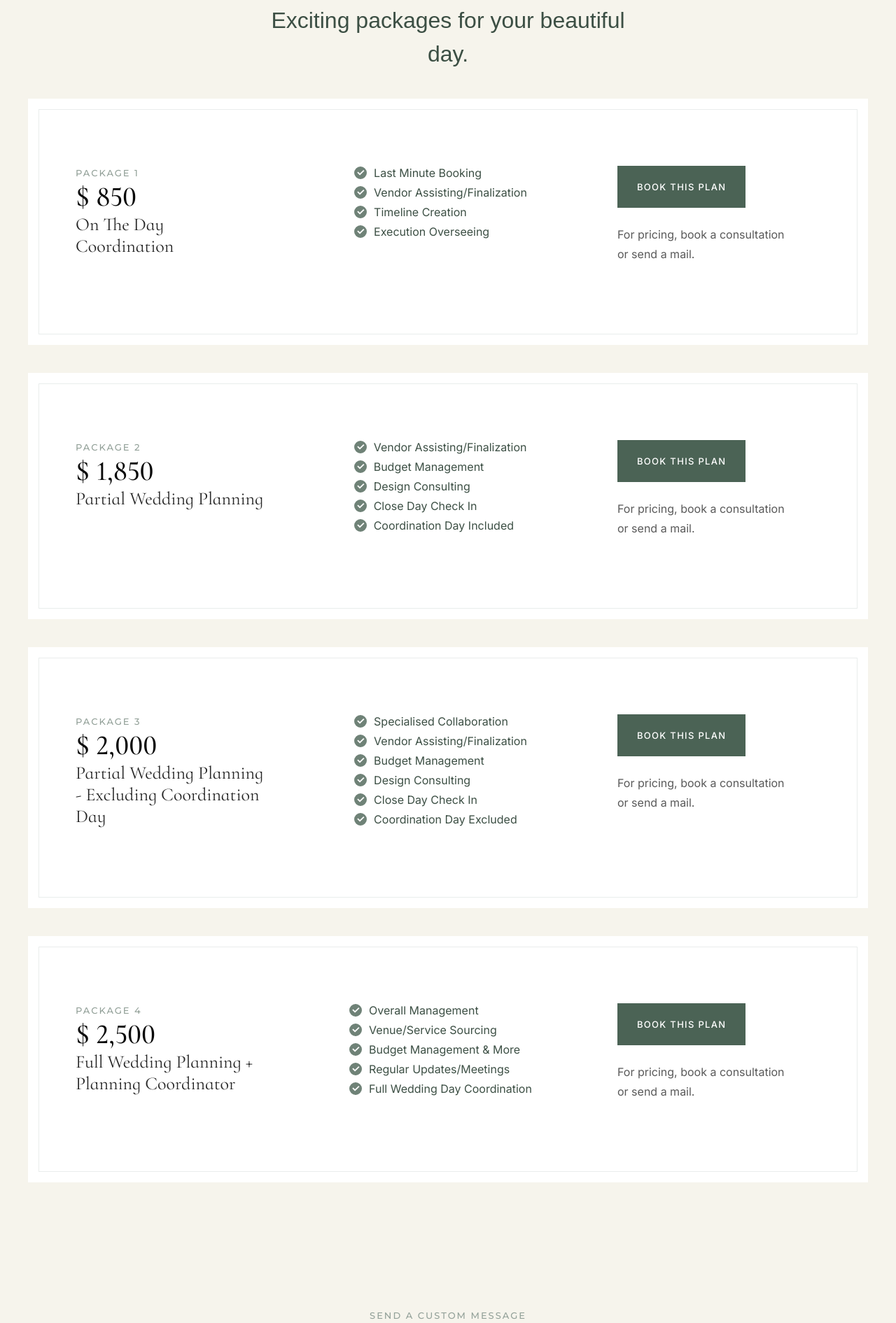
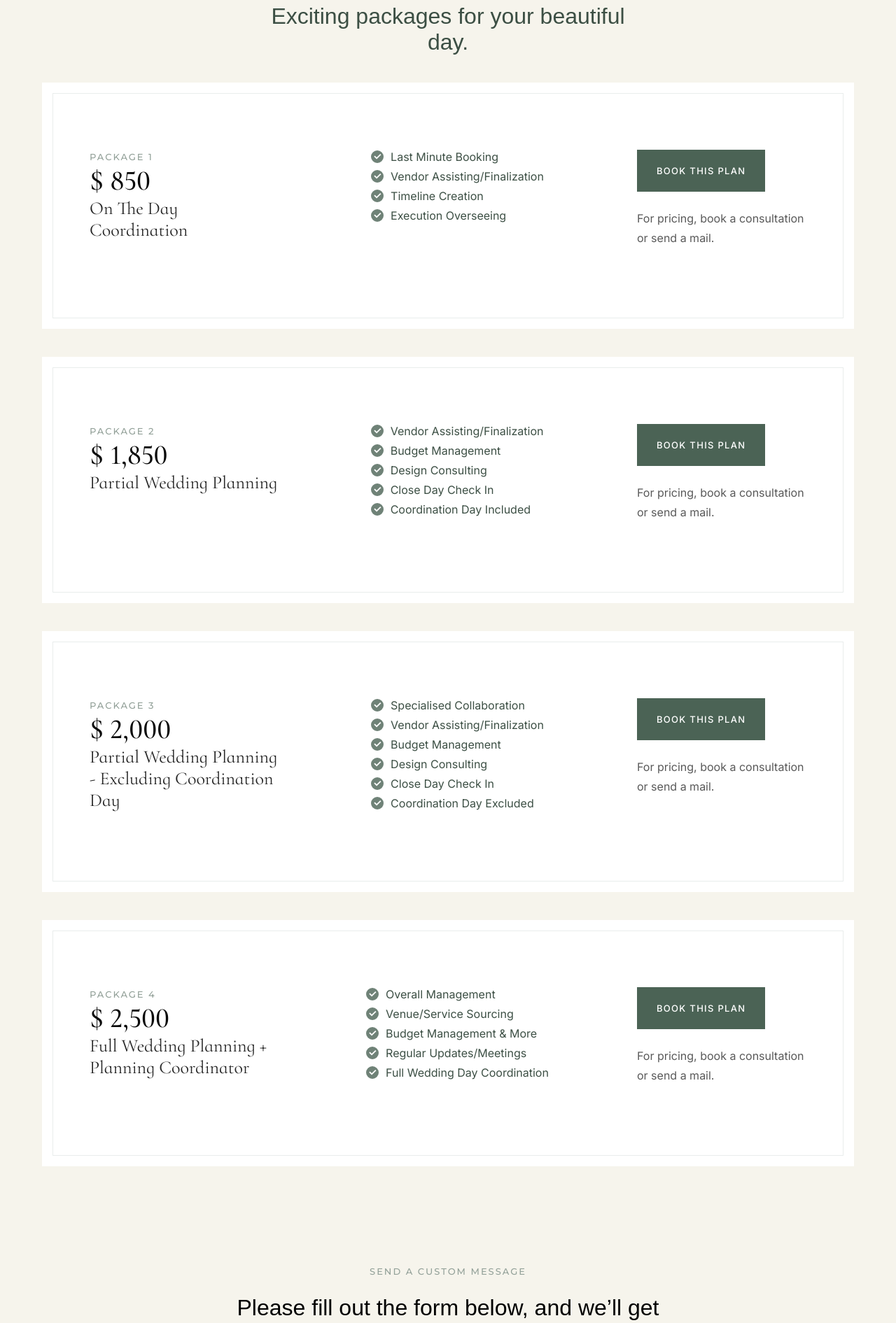
Before and after one commit to Nwife/chiforever, a Next.js app: page /book-us in a window 1280 px wide. Shown: the part 880-2771 px from the top of the page at 70% size. Built offline with nearby package versions, Linux system fonts and the light colour scheme; a web font is replaced by a local one.

Commit message:
ft: book  us

```diff
--- a/src/app/book-us/page.tsx
+++ b/src/app/book-us/page.tsx
@@ -97,16 +97,16 @@ const BookUs = () => {
           src="/images/book-us/pricing.png"
           width={1280}
           height={709}
-          className="w-full px-20"
+          className="w-full px-2.5 sm:px-5 lg:px-20"
           alt="pricing"
         />
       </section>
-      <section className="max-w-[1200px] mx-auto mt-14 mb-10 pb-[140px]">
+      <section className="max-w-[1200px] mx-auto mt-14 pb-[95px] md:pb-[140px] px-2.5 sm:px-5 2xl:px-0">
         <Montserrat
           text="Packages for you"
           styles="text-center text-green-300"
         />
-        <p className="text-3xl text-green-600 max-w-[570px] text-center mx-auto leading-[48px] mt-5 mb-10 font-medium font-erotique">
+        <p className="text-2xl sm:text-[26px] md:text-[28px] mmd:text-3xl  text-green-600 max-w-[570px] text-center mx-auto leading-[36px] sm:leading-[48px] mt-5 mb-10 font-medium font-erotique">
           Exciting packages for your beautiful day.{" "}
         </p>
         <div className="flex flex-col gap-10">
@@ -121,13 +121,13 @@ const BookUs = () => {
           ))}
         </div>
       </section>
-      <section className="max-w-[1040px] mx-auto pb-[140px]">
+      <section className="max-w-[1040px] mx-auto pb-[95px] md:pb-[140px] px-2.5 sm:px-5 2xl:px-0">
         <>
           <Montserrat
             text="send a custom message"
             styles="text-green-300 text-center"
           />
-          <p className="text-3xl my-6 max-w-[633px] mx-auto text-center leading-[48px] font-erotique">
+          <p className="text-2xl sm:text-[26px] md:text-[28px] mmd:text-3xl  my-6 max-w-[633px] mx-auto text-center leading-[36px] sm:leading-[48px] font-erotique">
             Please fill out the form below, and we’ll get back to you with a
             price.
           </p>
@@ -137,29 +137,29 @@ const BookUs = () => {
           </p>
         </>
         <div className="mt-20">
-          <p className="text-2xl text-black-200 font-medium font-cormorantInfant">
+          <p className="text-xl sm:text-2xl text-black-200 font-medium font-cormorantInfant">
             Personal Details
           </p>
-          <div className="grid grid-cols-2 gap-5 mt-9">
+          <div className="grid grid-cols-1 sm:grid-cols-2 gap-5 mt-5 sm:mt-9">
             <Input label="First Name" />
             <Input label="Last Name" />
             <Input label="Email " />
             <Input label="Phone Number (please add country code)" />
           </div>
-          <p className="text-2xl text-black-200 font-medium mt-16 font-cormorantInfant">
+          <p className="text-xl sm:text-2xl text-black-200 font-medium mt-16 font-cormorantInfant">
             Wedding Details
           </p>
-          <div className="grid grid-cols-2 gap-5 mt-9">
+          <div className="grid grid-cols-1 sm:grid-cols-2 gap-5 mt-5 sm:mt-9">
             <Input label="Wedding Category (Trad., White)" />
             <Input label="Proposed Date" type="date" />
             <Input label="Wedding Location " />
             <Input label="Total Wedding Budget (in US Dollars)" />
             <Input label="Guest Count" />
           </div>
-          <div className="mt-[72px] flex justify-end">
+          <div className="mt-[72px] flex sm:justify-end">
             <button
               aria-label="submit"
-              className="uppercase w-fit text-xsm border border-none text-white bg-green-500 font-medium py-[19px] px-[74px] tracking-[2px] font-montserrat"
+              className="uppercase w-full sm:w-fit text-xsm border border-none text-white bg-green-500 font-medium py-[19px] px-[74px] tracking-[2px] font-montserrat"
             >
               submit
             </button>
@@ -167,8 +167,8 @@ const BookUs = () => {
         </div>
       </section>
       <Testimonial />
-      <section className="max-w-[1200px] mx-auto py-[140px]">
-        <div className="grid grid-cols-2">
+      <section className="max-w-[1200px] mx-auto py-[95px] md:py-[140px] px-2.5 sm:px-5 2xl:px-0">
+        <div className="grid grid-cols-1 md:grid-cols-2 gap-5">
           <div>
             <p className="text-base text-brown-800 font-dmSans mb-1">FAQ</p>
             <p className="text-3xl">Got questions? I’ve got answers! </p>
--- a/src/components/booking/PackageDetailItem.tsx
+++ b/src/components/booking/PackageDetailItem.tsx
@@ -3,7 +3,7 @@ import { AppSvg } from "@/elements";
 const PackageDetailItem = ({ detail }: { detail: string }) => {
   return (
     <div className="flex items-center gap-x-2.5">
-      {AppSvg.ic_green_check}
+      <div>{AppSvg.ic_green_check}</div>
       <span className="text-green-600 font-inter">{detail}</span>
     </div>
   );
--- a/src/components/booking/PackageItem.tsx
+++ b/src/components/booking/PackageItem.tsx
@@ -15,7 +15,7 @@ const PackageItem = ({
 }: IPackageItem) => {
   return (
     <div className="bg-white p-[15px]">
-      <div className="border border-gray-200 pl-[52px] pt-20 pb-[100px] pr-[100px] flex items-start justify-between">
+      <div className="border border-gray-200 px-[52px] pt-20 pb-[100px] flex flex-col gap-10 mmd:gap-0 mmd:flex-row items-center mmd:items-start justify-between">
         <div>
           <Montserrat text={`package ${idx + 1}`} styles="text-green-300" />
           <p className="text-black-900 text-[40px] font-medium">$ {price}</p>
--- a/src/components/footer/Footer.tsx
+++ b/src/components/footer/Footer.tsx
@@ -12,7 +12,7 @@ const Footer = () => {
         height={1}
         alt="border"
       />
-      <h2 className="text-4xl text-green-700 md:mt-[120px] font-marcellus text-center mb-7">
+      <h2 className="text-4xl text-green-700 mt-10 md:mt-[120px] font-marcellus text-center mb-7">
         Instagram
       </h2>
       <div className="grid grid-cols-3 md:grid-cols-6 gap-3">
```
